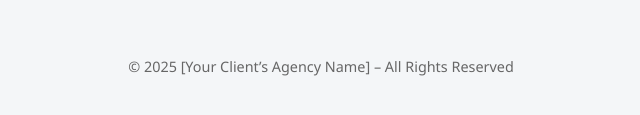
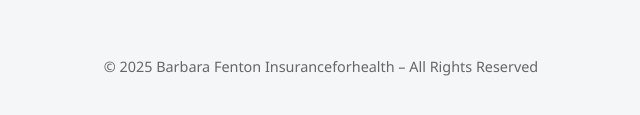
Before and after one commit to pogie3190/selecthealth-landing, a plain HTML site: page index.html in a window 1280 px wide. Shown: the part 415-530 px from the top of the page, 319-959 px from the left. Drawn offline with Linux system fonts and the light colour scheme.

Commit message:
Update index.html

```diff
--- a/index.html
+++ b/index.html
@@ -73,7 +73,7 @@
   </section>
 
   <footer>
-    © 2025 [Your Client’s Agency Name] – All Rights Reserved
+    © 2025 Barbara Fenton Insuranceforhealth – All Rights Reserved
   </footer>
 </body>
 </html>
```
